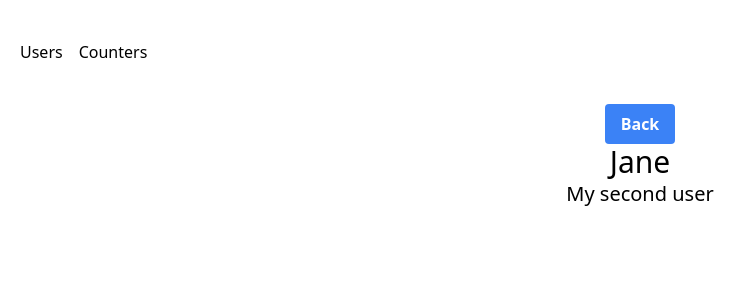
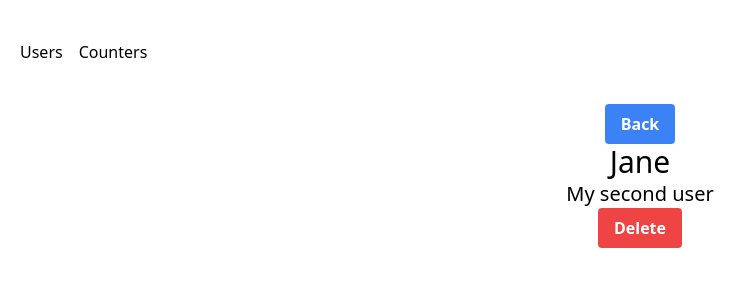
Before and after one commit to SergDv1962/rtk-query-lesson, a React (Vite) app: page /users in a window 1280 px wide. Both pictures are taken after a click on the element "Jane". Shown: the top 300 px of the page, without its empty margins (0-753 px from the left). Built offline with nearby package versions, Linux system fonts and the light colour scheme; data requests are answered from the project's data file.

Commit message:
Практика Thunk интеграция с react-router. Друга частина

```diff
--- a/db.json
+++ b/db.json
@@ -20,5 +20,28 @@
       "name": "Jill",
       "description": "My fourth user"
     }
+  ],
+
+  "train-users": [
+    {
+      "id": "user1",
+      "name": "John",
+      "description": "My first user"
+    },
+    {
+      "id": "user2",
+      "name": "Jane",
+      "description": "My second user"
+    },
+    {
+      "id": "user3",
+      "name": "Jim",
+      "description": "My third user"
+    },
+    {
+      "id": "user4",
+      "name": "Jill",
+      "description": "My fourth user"
+    }
   ]
 }
--- /dev/null
+++ b/src/extra-argument.ts
@@ -0,0 +1,7 @@
+import { api } from "./shared/api";
+import { router } from "./router";
+
+export const extraArgument = {
+  api,
+  router,
+};
--- /dev/null
+++ b/src/modules/users/model/delete-user.ts
@@ -0,0 +1,18 @@
+import { AppThunk } from "../../../store";
+import { UserId, usersSlice } from "../users.slice";
+import { fetchUsers } from "./fetch-users";
+
+export const deleteUser =
+  (userId: UserId): AppThunk<Promise<void>> =>
+  async (dispatch, _, { api, router }) => {
+    dispatch(usersSlice.actions.deleteUserPending());
+    try {
+      await api.deleteUser(userId);
+      await router.navigate("/users");
+      await dispatch(fetchUsers({ refetch: true }));
+      dispatch(usersSlice.actions.deleteUserSuccess({ userId }));
+
+    } catch (e) {
+      dispatch(usersSlice.actions.deleteUserFailed());
+    }
+  };
--- a/src/modules/users/model/fetch-users.ts
+++ b/src/modules/users/model/fetch-users.ts
@@ -2,15 +2,15 @@
 import { usersSlice } from "../users.slice";
 
 export const fetchUsers =
-  (): AppThunk =>
-   (dispatch, getState, { api }) => {
+  ({refetch}: {refetch?: boolean} = {}): AppThunk =>
+   async (dispatch, getState, { api }) => {
     const isIdle = usersSlice.selectors.selectIsFetchUsersIdle(getState());
 
-    if (!isIdle) {
+    if (!isIdle && !refetch) {
       return;
     }
     dispatch(usersSlice.actions.fetchUsersPending());
-    api
+    return api
       .getUsers()
       .then((users) => {
         dispatch(usersSlice.actions.fetchUsersSuccess({ users }));
--- a/src/modules/users/user-info.tsx
+++ b/src/modules/users/user-info.tsx
@@ -1,30 +1,32 @@
 import { useNavigate, useParams } from "react-router-dom";
 import { UserId, usersSlice } from "./users.slice";
 import { useAppDispath, useAppSelector } from "../../store";
-import { useEffect } from "react";
-import { fetchUser } from "./model/fetch-user";
+import { deleteUser } from "./model/delete-user";
 
 export function UserInfo() {
   const dispatch = useAppDispath();
   const navigate = useNavigate();
-  const { id = '' } = useParams<{ id: UserId }>();
+  const { id = "" } = useParams<{ id: UserId }>();
   const isPending = useAppSelector(
     usersSlice.selectors.selectIsFetchUserPending
+  );
+  const isDeletePending = useAppSelector(
+    usersSlice.selectors.selectIsDeleteUserPending
   );
   const user = useAppSelector((state) =>
     usersSlice.selectors.selectUserById(state, id)
   );
 
-  useEffect(() => {
-    dispatch(fetchUser(id))
-  }, [dispatch, id])
-
   const handleBackButtonClick = () => {
     navigate("..", { relative: "path" });
   };
 
-  if(isPending || !user) {
-    return <div>Loading...</div>
+  const handleDeleteButtonClick = () => {
+    dispatch(deleteUser(id)).then(() => navigate("..", { relative: "path" }));
+  };
+
+  if (isPending || !user) {
+    return <div>Loading...</div>;
   }
 
   return (
@@ -37,6 +39,13 @@
       </button>
       <h2 className="text-3xl">{user.name}</h2>
       <p className="text-xl">{user.description}</p>
+      <button
+        onClick={handleDeleteButtonClick}
+        className="bg-red-500 hover:bg-red-700 text-white font-bold py-2 px-4 rounded md"
+        disabled={isDeletePending}
+      >
+        Delete
+      </button>
     </div>
   );
 }
--- a/src/modules/users/users-list.tsx
+++ b/src/modules/users/users-list.tsx
@@ -1,19 +1,12 @@
-import { memo, useEffect, useState } from "react";
-import { useAppDispath, useAppSelector, useAppStore } from "../../store";
+import { memo, useState } from "react";
+import { useAppSelector } from "../../store";
 import { UserId, usersSlice } from "./users.slice";
-import { fetchUsers } from "./model/fetch-users";
 import { useNavigate } from "react-router-dom";
 
 export function UsersList() {
-  const dispatch = useAppDispath();
-  const appStore = useAppStore();
   const [sortType, setSortType] = useState<"asc" | "desc">("asc");
 
   const isPending = useAppSelector(usersSlice.selectors.selectIsFetchUsersPending);
-
-  useEffect(() => {
-    dispatch(fetchUsers())
-  }, [dispatch, appStore]);
 
   const sortedUsers = useAppSelector((state) =>
     usersSlice.selectors.selectSortedUsers(state, sortType)
--- a/src/modules/users/users.slice.ts
+++ b/src/modules/users/users.slice.ts
@@ -12,6 +12,7 @@
   ids: UserId[];
   fetchUsersStatus: "idle" | "pending" | "success" | "failed";
   fetchUserStatus: "idle" | "pending" | "success" | "failed";
+  deleteUserStatus: "idle" | "pending" | "success" | "failed";
 };
 
 export const initialUsersList: User[] = Array.from(
@@ -28,6 +29,7 @@
   ids: [],
   fetchUsersStatus: 'idle',
   fetchUserStatus: 'idle',
+  deleteUserStatus: 'idle',
 };
 
 export const usersSlice = createSlice({
@@ -54,8 +56,7 @@
     selectIsFetchUsersPending: (state) => state.fetchUsersStatus === "pending",
     selectIsFetchUsersIdle: (state) => state.fetchUsersStatus === "idle",
     selectIsFetchUserPending: (state) => state.fetchUserStatus === "pending",
-
-
+    selectIsDeleteUserPending: (state) => state.deleteUserStatus === "pending",
   },
   reducers: {
     fetchUsersPending: (state) => {
@@ -86,5 +87,17 @@
     fetchUserFailed: (state) => {
       state.fetchUserStatus = 'failed';
     },
+    deleteUserPending: (state) => {
+      state.deleteUserStatus = 'pending';
+    },
+    deleteUserSuccess: (state, action: PayloadAction<{ userId: UserId }>) => {
+      state.deleteUserStatus = 'success';
+
+      delete state.entities[action.payload.userId];
+      state.ids = state.ids.filter(id => id !== action.payload.userId)
+    },
+    deleteUserFailed: (state) => {
+      state.deleteUserStatus = 'failed';
+    },
   },
 });
--- a/src/router.tsx
+++ b/src/router.tsx
@@ -2,6 +2,14 @@
 import { UsersList } from "./modules/users/users-list";
 import { Counters } from "./modules/counters/counters";
 import { UserInfo } from "./modules/users/user-info";
+import { store } from "./store";
+import { fetchUsers } from "./modules/users/model/fetch-users";
+import { fetchUser } from "./modules/users/model/fetch-user";
+
+const loadStore = () =>
+  new Promise ((resolve) => {
+  setTimeout(() => resolve(store), 0)
+})
 
 export const router = createBrowserRouter([
   {
@@ -23,10 +31,22 @@
         {
           path: "users",
           element: <UsersList/>,
+          loader: () => {
+            loadStore().then(() => {
+              store.dispatch(fetchUsers());
+            })
+            return null;
+          }
         },
         {
           path: "users/:id",
           element: <UserInfo/>,
+          loader: ({params}) => {
+            loadStore().then(() => {
+              store.dispatch(fetchUser(params.id ?? ''));
+            })
+            return null;
+          }
         },
         {
           path: "counters",
--- a/src/store.ts
+++ b/src/store.ts
@@ -7,11 +7,8 @@
 import { useDispatch, useSelector, useStore } from "react-redux";
 import { usersSlice } from "./modules/users/users.slice";
 import { countersReducer } from "./modules/counters/counters.slice";
-import { api } from "./shared/api";
+import { extraArgument } from "./extra-argument";
 
-const extraArgument = {
-  api,
-};
 
 export const store = configureStore({
   reducer: {
```
Also changed, not shown: 1 other file (tests, documents, lock files or other folders). Lines whose indentation alone changed are shown as unchanged.
